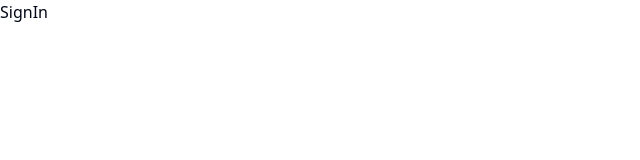
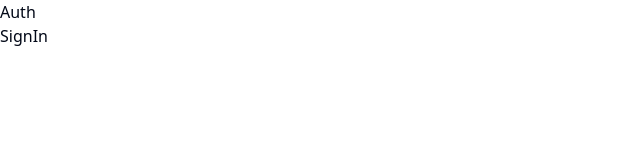
Before and after one commit to matheuslincon/Employee-Creator, a React (Vite) app in the folder Frontend/employer-creator-react/: page /sign-in in a window 1280 px wide. Shown: the top 160 px of the page, without its empty margins (0-640 px from the left). Built offline with nearby package versions, Linux system fonts and the light colour scheme.

Commit message:
feat: implement layouts for auth and app

```diff
--- /dev/null
+++ b/Frontend/employer-creator-react/src/pages/_layouts/app.tsx
@@ -0,0 +1,13 @@
+import { Outlet } from 'react-router-dom'
+
+export function AppLayout() {
+  return (
+    <div>
+      <h1>Header</h1>
+
+      <div>
+        <Outlet />
+      </div>
+    </div>
+  )
+}
--- /dev/null
+++ b/Frontend/employer-creator-react/src/pages/_layouts/auth.tsx
@@ -0,0 +1,13 @@
+import { Outlet } from 'react-router-dom'
+
+export function AuthLayout() {
+  return (
+    <div>
+      <h1>Auth</h1>
+
+      <div>
+        <Outlet />
+      </div>
+    </div>
+  )
+}
```
Also changed, not shown: Frontend/employer-creator-react/src/routes.tsx (+17 -3 lines).
